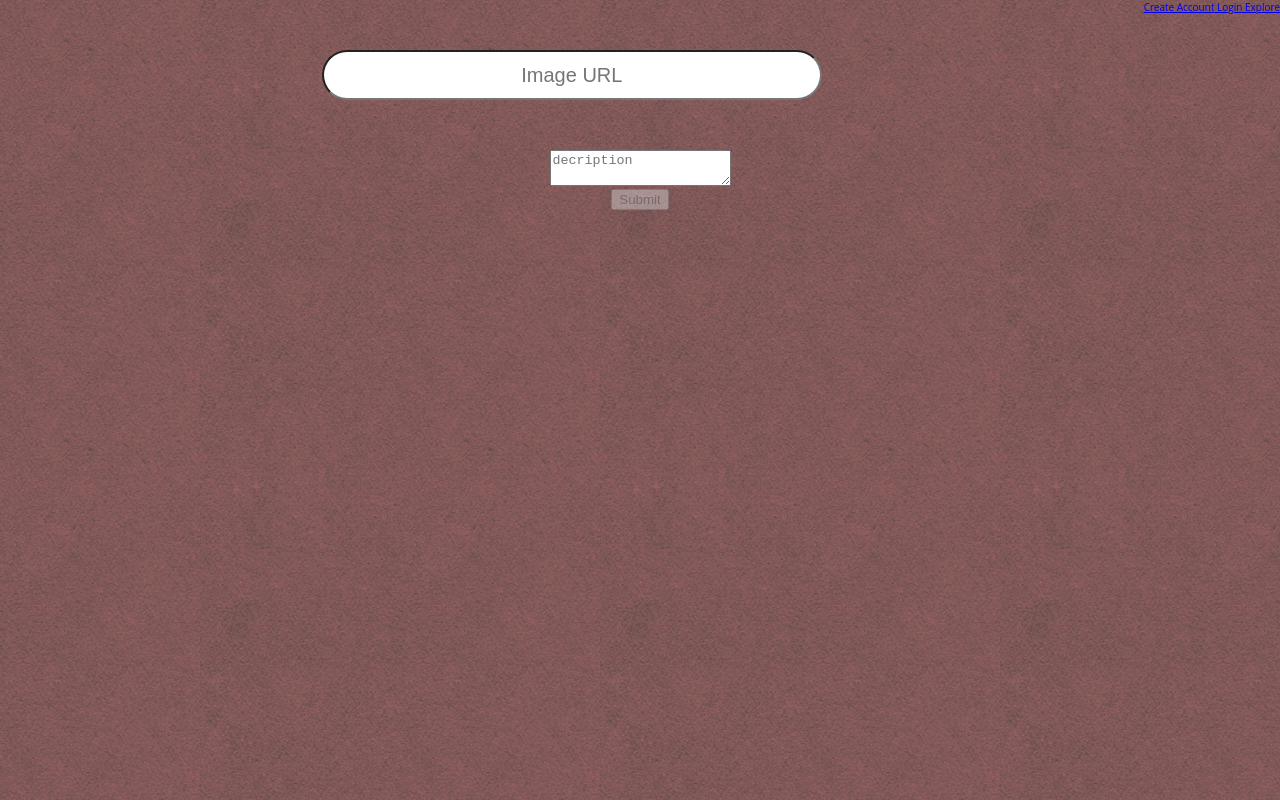
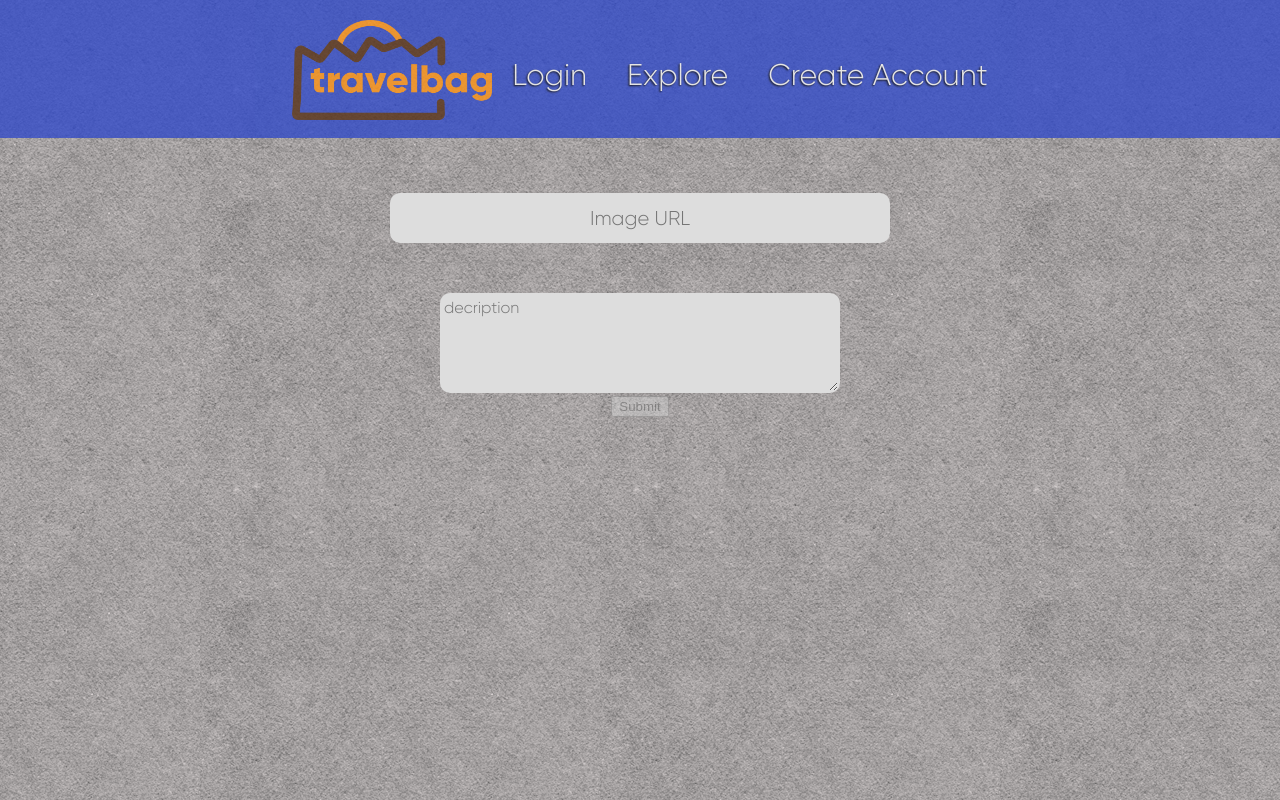
Before and after one commit to In-the-BAG/front, a React (Create React App) app: page /createPost in a window 1280 px wide. Built offline with nearby package versions, Linux system fonts and the light colour scheme.

Commit message:
css styling

```diff
--- a/src/components/Nav.js
+++ b/src/components/Nav.js
@@ -82,15 +82,31 @@ const Nav = ({ authenticated, user, handleLogOut }) => {
       );
     }
     let publicOptions = (
-
-      <div className="welcomeNav">
+      <header>
+      <div className="header">
 
         <nav className="navigation">
-            <Link to="/createAccount">Create Account</Link>
-            <Link to="/login"> Login </Link>
-            <Link to= "/explore"> Explore </Link>
+          <ul className="list">
+            <li className="navLinks">
+              <Link to="/">
+                <div className="logo-wrapper" alt="logo">
+                  <img className="logo" src={Logo} alt="ITB Logo" />
+                </div>
+              </Link>
+            </li>
+            <li className="navLinks">
+              <Link className="navLinks" to="/login"> Login </Link>
+            </li>
+            <li className="navLinks">
+              <Link className="navLinks" to= "/explore"> Explore </Link>
+            </li>
+            <li className="navLinks">
+              <Link className="navLinks" to="/createAccount">Create Account</Link>
+            </li>
+          </ul>
         </nav>
         </div>
+        </header>
         )
 
 
--- a/src/style/Feed.css
+++ b/src/style/Feed.css
@@ -2,32 +2,22 @@
     flex-direction: row;
     justify-content: space-between;
     text-align: center;
-
-    /* display: grid;
-    grid-template-columns: repeat(3, 1fr); */
-
     display: inline-block;
     align-items: center;
     align-content: center;
-    margin:0 auto;
+    padding-left: 6em;
+    padding-right: 6em;
 
 
-}
-.Comment-Section{
-    margin-top:1em;
-}
-
-.Comments{
-    margin-left: -35em;
 }
 
 
 img {
-    width: 300px;
+    width: 380px;
     height: 300px;
 }
 .posts-in{
-    max-width: 300px;
+    max-width: 380px;
     max-height: 380px;
     border-radius: 4px;
     /* background-color: #62e979; */
@@ -36,14 +26,15 @@ img {
     color: white;
     flex-direction: row;
     justify-content: space-between;
-    margin: 2%;
+    margin-top: 2%;
+    margin-left: 2%;
+    margin-right: 2%;
+    margin-bottom: 25px;
     text-align: center;
-    display: inline-block;
+    display: flex;
+    flex-direction: row ;
     font-size: 20px;
-    /* text-shadow: -1px 1px 2px #000,
-    1px 1px 2px #000,
-    1px -1px 0 #000,
-    -1px -1px 0 #000; */
+    box-shadow: 0 4px 8px 0 rgba(0, 0, 0, 0.2), 0 6px 20px 0 rgba(0, 0, 0, 0.19);
 
 }
 
@@ -78,7 +69,11 @@ img {
     .posts-in{
         box-sizing: border-box;
         margin-bottom: 6em;
-        background-color: rgba(255, 255, 255, 0.5)
+        background-color: rgba(255, 255, 255, 0.5);
+        margin-top: 2%;
+        margin-left: 2%;
+        margin-right: 2%;
+        margin-bottom: 25px;
     }
 }
 
@@ -94,7 +89,11 @@ img {
     .posts-in{
         box-sizing: border-box;
         margin-bottom: 6em;
-        background-color: rgba(255, 255, 255, 0.5)
+        background-color: rgba(255, 255, 255, 0.5);
+        margin-top: 2%;
+        margin-left: 2%;
+        margin-right: 2%;
+        margin-bottom: 25px;
     }
 }
 @media only screen and (max-width: 480px) {
--- a/src/style/main.css
+++ b/src/style/main.css
@@ -27,7 +27,7 @@ main {
     left: 0;
     bottom: 0;
     width: 100%;
-  background:url('../assets/images/black-paper.png');
+  /* background:url('../assets/images/black-paper.png'); */
   background-color: rgb(208, 207, 207);
 
     text-align: center;
@@ -37,10 +37,20 @@ main {
     padding: 0px;
 }
 .header{
-  background-color: rgba(225, 219, 219, 0.681);
-  /* background:url('../assets/images/black-paper.png'); */
-  font-size:2.5em;
-  margin-top:50px;
+  background-color: rgba(48, 73, 201, 0.914);
+  justify-content: space-evenly;
+  align-items: center;
+  display: flex;
+  color: white;
+  padding-top: 1em;
+  min-height: 2em;
+
+  font-family: 'gilroy-light';
+  opacity: 0.85;
+
+  padding-left:30px;
+  padding-right:30px;
+  text-shadow: -1px 1px 2px #000;
 }
 .create-post-wrap{
     display: block;
@@ -57,18 +67,109 @@ main {
 
 }
 .input-wrap input{
-    height: 50px;
+    /* height: 50px;
     width: 500px;
     margin: 0px 0px 0px 0px;
     border-radius: 25px 25px 25px 25px;
     outline: none;
     font-size: 2em;
     text-align: center;
+    caret-color: transparent; */
+
+    height: 50px;
+    width: 500px;
+    margin: 0px 0px 0px 0px;
+    border-radius: 10px 10px 10px 10px;
+    outline: none;
+    font-size: 2em;
+    text-align: center;
     caret-color: transparent;
+    margin-top: 5px;
 
 }
+input {
+    outline: none;
+    overflow: auto;
+    background-color: #dddddd;
+    color: #666666;
+    border-radius: 10px;
+    border: 2px solid transparent;
+    outline: none;
+    font-family: 'gilroy-light';
+    font-weight: 500;
+    font-size: 16px;
+    line-height: 1.4;
+    width: 400px;
+    height: 200px;
+    transition: all 0.2s;
+  }
+input:hover {
+    cursor: pointer;
+    background-color: #eeeeee;
+}
 
+input:focus{
+    cursor: text;
+    color: #333333;
+    background-color:white;
+    border-color: #333333;
+}
 
+textarea {
+    outline: none;
+    overflow: auto;
+    background-color: #dddddd;
+    color: #666666;
+    border-radius: 10px;
+    border: 2px solid transparent;
+    outline: none;
+    font-family: 'gilroy-light';
+    font-weight: 500;
+    font-size: 16px;
+    line-height: 1.4;
+    width: 400px;
+    height: 100px;
+    transition: all 0.2s;
+  }
+textarea:hover {
+    cursor: pointer;
+    background-color: #eeeeee;
+}
+
+textarea:focus{
+    cursor: text;
+    color: #333333;
+    background-color:white;
+    border-color: #333333;
+}
+
+.textarea-profile {
+    outline: none;
+    overflow: auto;
+    background-color: #dddddd;
+    color: #666666;
+    border-radius: 10px;
+    border: 2px solid transparent;
+    outline: none;
+    font-family: 'gilroy-light';
+    font-weight: 500;
+    font-size: 16px;
+    line-height: 1.4;
+    height: 50px;
+    width: 500px;
+    transition: all 0.2s;
+  }
+.textarea-profile:hover {
+    cursor: pointer;
+    background-color: #eeeeee;
+}
+
+.textarea-profile:focus{
+    cursor: text;
+    color: #333333;
+    background-color:white;
+    border-color: #333333;
+}
 
 .input-wrap label{
     padding-left: 20px;
@@ -253,16 +354,66 @@ main {
     display: flex;
     flex-flow: column;
     width: 50%;
+
 }
 
 .bigImage{
     width:min-content;
     height: auto;
     contain: content;
+    box-shadow: 0 4px 8px 0 rgba(0, 0, 0, 0.2), 0 6px 20px 0 rgba(0, 0, 0, 0.19);
 }
-.bigDesc{
+/* .bigDesc{
     width: 90%;
     height: auto;
     position: relative;
 
-}
+} */
+
+.doc{
+    position:absolute;
+    left:50%;
+    top:50%;
+    transform:translate(-50%,-50%);
+    font-size:0;
+
+  }
+  .doc:before{
+    content:"";
+    transition:.3s;
+    position:absolute;
+    width:100%;
+    height:100%;
+    background-color:rgba(0,0,0,0);
+  }
+
+  .doc .links{
+    text-align:center;
+    position:absolute;
+    top:50%;
+    left:50%;
+    transform:translate(-50%,-50%);
+    overflow:hidden;
+    opacity:0;
+    transition:.2s;
+  }
+  .doc .links i{
+    font-size:35px;
+    margin:0 auto;
+    position:relative;
+    padding:15px;
+
+  }
+  .doc a{
+    color:#FFF;
+    position:relative;
+    text-decoration:none;
+  }
+
+  .doc:hover:before{
+        opacity:1;
+        background-color:rgba(0,0,0,.5);
+      }
+      .links{
+        opacity:1;
+      }
--- a/src/style/nav.css
+++ b/src/style/nav.css
@@ -15,10 +15,7 @@
   padding-left:30px;
   padding-right:30px;
   text-shadow: -1px 1px 2px #000;
-  margin-top: 0px;
-  margin-right: 20px;
-  margin-bottom: 0px;
-  margin-left: 0px;
+
 
 }
 
@@ -34,13 +31,14 @@
 }
 .navLinks {
   margin-right: 20px;
-  font-size: 20px;
-  /* text-transform: uppercase; */
+  font-size: 30px;
+
   color: #f1f1f1;
   cursor: pointer;
   text-align: center;
   text-decoration: none;
   align-items: center;
+
 }
 
 .navBtn {
--- a/src/style/profile.css
+++ b/src/style/profile.css
@@ -11,14 +11,14 @@
 body {
     font-family: "Open Sans", Arial, sans-serif;
     min-height: 100vh;
-    background-color: #a46565;
+    background-color: #d7d1d1;
     color: #262626;
     padding-bottom: 3rem;
 }
 
-img {
-    display: block;
-}
+/* img {
+    display: flex;
+} */
 
 .container {
     max-width: 93.5rem;
@@ -34,6 +34,8 @@ img {
     color: White;
     padding: 0;
     cursor: pointer;
+    background-color:gray;
+    font-size: 27px;
 }
 .btn:hover {
     color:#4d90fe;
@@ -73,10 +75,8 @@ img {
     justify-content: center;
     align-items: center;
     margin-right: 3rem;
-    /* width: 150px;
-    height: 150px; */
     border-radius: 50%;
-    border: 2px solid white;
+    border: 3px solid white;
     background-repeat: no-repeat;
     background-position: center center;
     background-size: cover;
@@ -87,7 +87,7 @@ img {
     width: 150px;
     height: 150px;
     border-radius: 50%;
-    border: 2px solid white;
+    border: 3px solid white;
     background-repeat: no-repeat;
     background-position: center center;
     background-size: cover;
@@ -97,17 +97,21 @@ img {
 .profile-stats,
 .profile-bio {
     float: left;
-    width: calc(60.666% - 2rem);
+    width: calc(50.666% - 2rem);
 }
 
 .profile-user-settings {
     margin-top: 1.1rem;
+    float: left;
 }
 
 .profile-user-name {
     display: inline-block;
     font-size: 3.2rem;
     font-weight: 300;
+    width: calc(50.666% - 2rem);
+    float: left;
+
 }
 
 .profile-edit-btn {
@@ -117,12 +121,12 @@ img {
     border-radius: 0.3rem;
     padding: 0 2.4rem;
     margin-left: 2rem;
+    font-size: 15px;
+
+
 }
 
-.profile-settings-btn {
-    font-size: 2rem;
-    margin-left: 1rem;
-}
+
 
 .profile-stats {
     margin-top: 2.3rem;
@@ -131,11 +135,12 @@ img {
 
 .profile-stats li {
     display: inline-block;
-    font-size: 1.6rem;
+    font-size: 18px;
     line-height: 1.5;
     margin-right: 4rem;
     padding-left: 0;
     cursor: pointer;
+    float: left;
 }
 
 .profile-stats li:last-of-type {
@@ -147,6 +152,7 @@ img {
     font-weight: 400;
     line-height: 1.5;
     margin-top: 2.3rem;
+
 }
 
 .profile-real-name,
@@ -155,83 +161,20 @@ img {
     font-weight: 600;
 }
 
-.changes {
-    margin-top: 4em;
-    font-size: 3em;
-}
-.image-prof {
-    justify-content: center;
-    align-items: center;
-    display: inline-block;
-    line-height: normal;
-    vertical-align: middle;
-    margin-top: 5em;
-    width: 35em;
-    height: 35em;
-    border: 2px #262626;
+.profile-real-name{
+    font-size: 2rem;
+
 }
 
+
 /* gallery section */
-/*
-.gallery {
-    display: flex;
-    flex-wrap: wrap;
-    margin: -1rem -1rem;
-    padding-bottom: 3rem;
-}
-.gallery-item {
-    position: relative;
-    flex: 1 0 22rem;
-    margin: 1rem;
-    color: #fff;
-    cursor: pointer;
-}
-.gallery-item:hover .gallery-item-info,
-.gallery-item:focus .gallery-item-info {
-    display: flex;
-    justify-content: center;
-    align-items: center;
-    position: absolute;
-    top: 0;
-    width: 100%;
-    height: 100%;
-    background-color: rgba(0, 0, 0, 0.3);
-}
-.gallery-item-info {
-    display: none;
-}
-.gallery-item-info li {
-    display: inline-block;
-    font-size: 1.7rem;
-    font-weight: 600;
-}
-.gallery-item-likes {
-    margin-right: 2.2rem;
-}
-.gallery-item-type {
-    position: absolute;
-    top: 1rem;
-    right: 1rem;
-    font-size: 2.5rem;
-    text-shadow: 0.2rem 0.2rem 0.2rem rgba(0, 0, 0, 0.1);
-}
-.fa-clone,
-.fa-comment {
-    transform: rotateY(180deg);
-}
-.gallery-image {
-    width: 100%;
-    height: 100%;
-    object-fit: cover;
-} */
-
 
 img {
-    width: 300px;
+    width: 380px;
     height: 300px;
 }
 .posts-in{
-    max-width: 300px;
+    max-width: 380px;
     max-height: 380px;
     border-radius: 4px;
     cursor: pointer;
@@ -239,24 +182,26 @@ img {
     color: white;
     flex-direction: row;
     justify-content: space-between;
-    margin: 2%;
+    margin-top: 2%;
+    margin-left: 2%;
+    margin-right: 2%;
+    margin-bottom: 25px;
     text-align: center;
     display: inline-block;
     font-size: 20px;
-
+    box-shadow: 0 4px 8px 0 rgba(0, 0, 0, 0.2), 0 6px 20px 0 rgba(0, 0, 0, 0.19);
 }
 
 .posts-out {
     flex-direction: row;
     justify-content: space-between;
     text-align: center;
-
-    /* display: grid;
-    grid-template-columns: repeat(3, 1fr); */
-
     display: inline-block;
     align-items: center;
     align-content: center;
+    padding-left: 6em;
+    padding-right: 6em;
+
 }
 
 @media (max-width:1024px){
@@ -271,7 +216,11 @@ img {
     .posts-in{
         box-sizing: border-box;
         margin-bottom: 6em;
-        background-color: rgba(255, 255, 255, 0.5)
+        background-color: rgba(255, 255, 255, 0.5);
+        margin-top: 2%;
+        margin-left: 2%;
+        margin-right: 2%;
+        margin-bottom: 25px;
     }
     .profile-user-name {
         margin-top: 3em;
@@ -292,11 +241,16 @@ img {
         padding-left:0px;
         padding-right:0px;
         position:relative;
+        margin:0 auto;
     }
     .posts-in{
         box-sizing: border-box;
         margin-bottom: 6em;
-        background-color: rgba(255, 255, 255, 0.5)
+        background-color: rgba(255, 255, 255, 0.5);
+        margin-top: 2%;
+        margin-left: 2%;
+        margin-right: 2%;
+        margin-bottom: 25px;
     }
     .profile-image {
         width: 30em;
```
